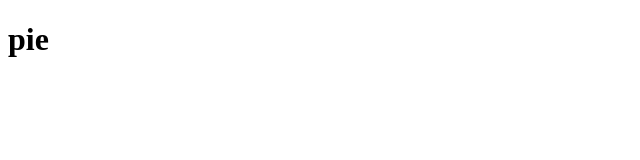
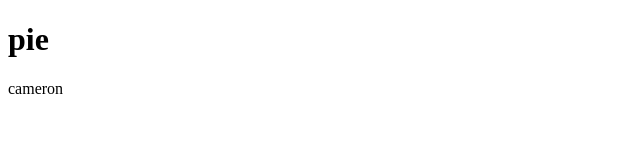
Before and after one commit to MrForscythe/Practice, a plain HTML site: page index.html in a window 1280 px wide. Shown: the full height of the page, 0-640 px from the left. Drawn offline with Linux system fonts and the light colour scheme.

Commit message:
Add files via upload

```diff
--- a/index.html
+++ b/index.html
@@ -7,5 +7,6 @@
 </head>
 <body>
     <h1>pie</h1>
+    <p>cameron</p>
 </body>
 </html>
```
